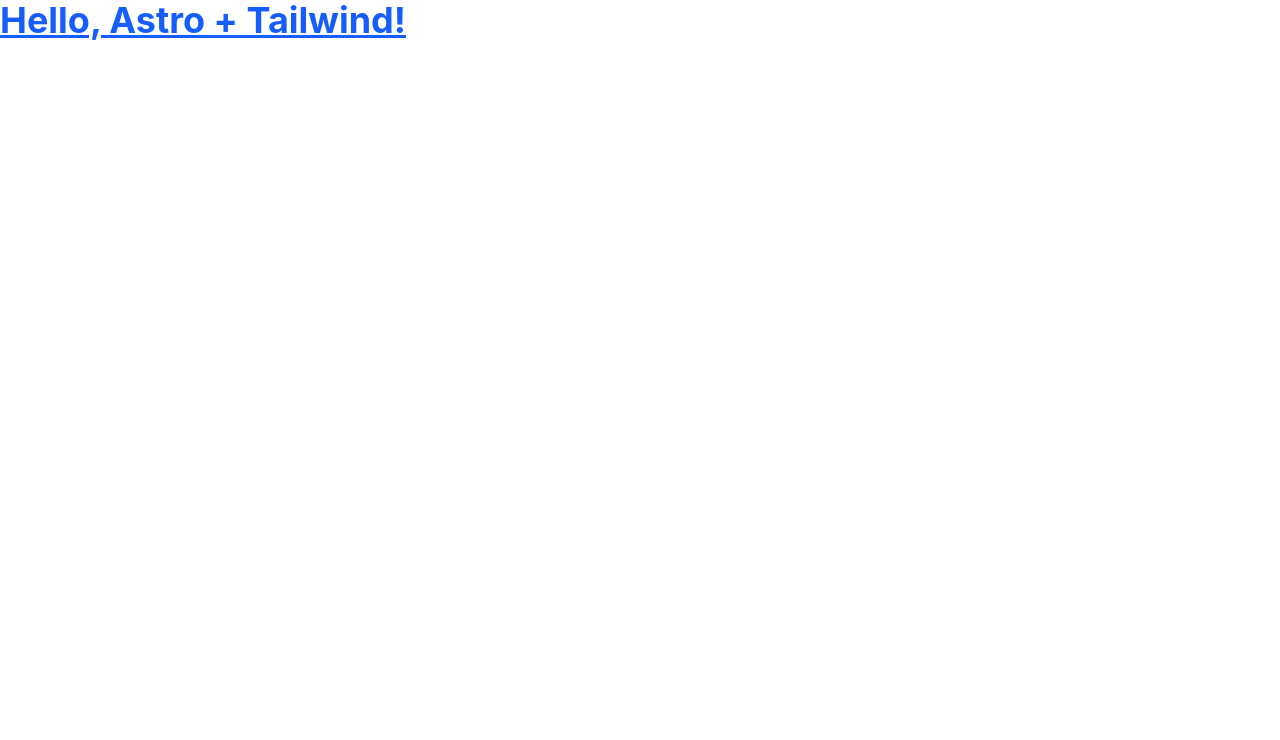
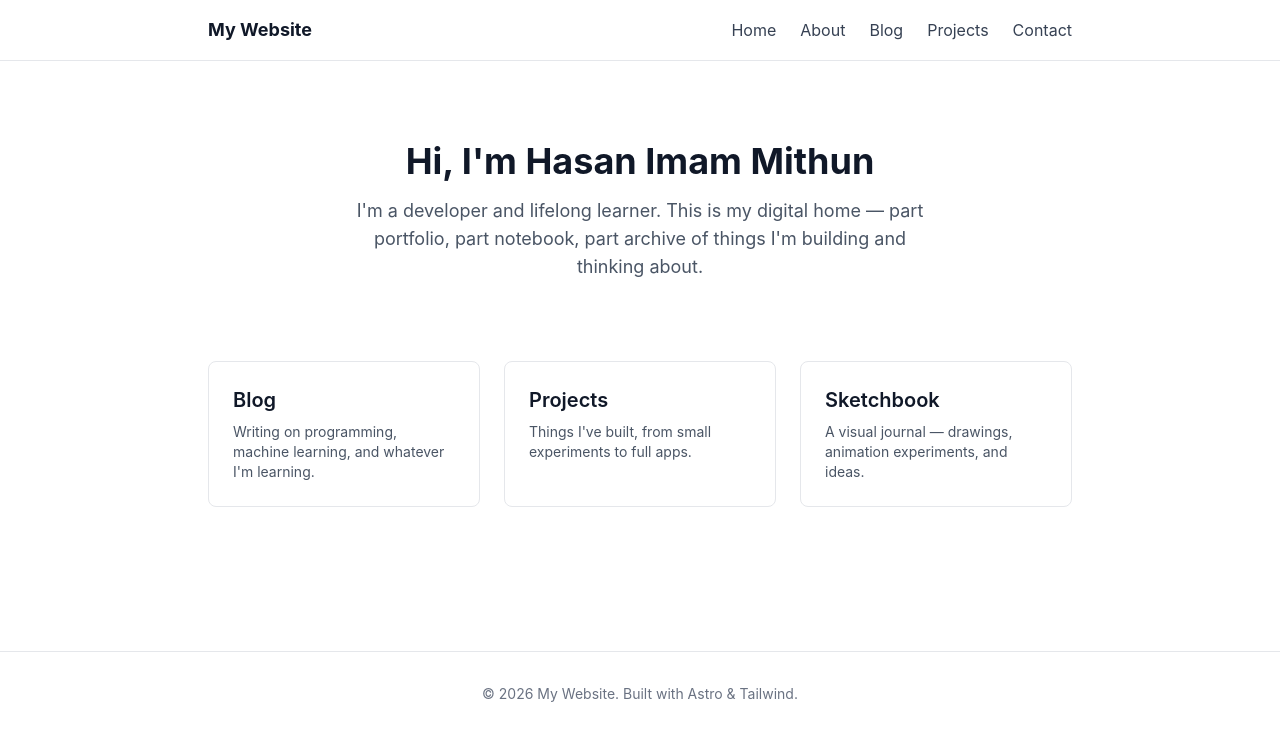
Before and after one commit to HI-Mithun/HowToMithun, an Astro site: page / in a window 1280 px wide. Built offline with nearby package versions, Linux system fonts and the light colour scheme; Astro itself is replaced by a stand-in of ours.

Commit message:
Navbar+Homepage Completion

```diff
--- /dev/null
+++ b/src/components/Footer.astro
@@ -0,0 +1,9 @@
+---
+const year = new Date().getFullYear();
+---
+
+<footer class="border-t border-gray-200 mt-16">
+	<div class="max-w-4xl mx-auto px-4 py-8 text-sm text-gray-500 text-center">
+		<p>&copy; {year} My Website. Built with Astro & Tailwind.</p>
+	</div>
+</footer>
--- /dev/null
+++ b/src/components/Header.astro
@@ -0,0 +1,24 @@
+---
+const navLinks = [
+	{ href: '/', label: 'Home' },
+	{ href: '/about', label: 'About' },
+	{ href: '/blog', label: 'Blog' },
+	{ href: '/projects', label: 'Projects' },
+	{ href: '/contact', label: 'Contact' },
+];
+---
+
+<header class="border-b border-gray-200">
+	<nav class="max-w-4xl mx-auto flex items-center justify-between px-4 py-4">
+		<a href="/" class="font-bold text-lg">My Website</a>
+		<ul class="flex gap-6">
+			{navLinks.map((link) => (
+				<li>
+					<a href={link.href} class="text-gray-700 hover:text-blue-600">
+						{link.label}
+					</a>
+				</li>
+			))}
+		</ul>
+	</nav>
+</header>
--- a/src/layouts/BaseLayout.astro
+++ b/src/layouts/BaseLayout.astro
@@ -1,5 +1,7 @@
 ---
 import '../styles/global.css';
+import Header from '../components/Header.astro';
+import Footer from '../components/Footer.astro';
 
 interface Props {
 	title: string;
@@ -18,6 +20,8 @@
 		<title>{title}</title>
 	</head>
 	<body class="bg-white text-gray-900">
+		<Header />
 		<slot />
+		<Footer />
 	</body>
 </html>
--- a/src/pages/index.astro
+++ b/src/pages/index.astro
@@ -1,15 +1,45 @@
 ---
-import '../styles/global.css';
+import BaseLayout from '../layouts/BaseLayout.astro';
+
+const sections = [
+	{
+		title: 'Blog',
+		description: 'Writing on programming, machine learning, and whatever I\'m learning.',
+		href: '/blog',
+	},
+	{
+		title: 'Projects',
+		description: 'Things I\'ve built, from small experiments to full apps.',
+		href: '/projects',
+	},
+	{
+		title: 'Sketchbook',
+		description: 'A visual journal — drawings, animation experiments, and ideas.',
+		href: '/sketchbook',
+	},
+];
 ---
 
-<html lang="en">
-	<head>
-		<meta charset="utf-8" />
-		<title>How To Mithun</title>
-	</head>
-	<body>
-		<h1 class="text-4xl font-bold text-blue-600 underline">
-			Hello, Astro + Tailwind!
-		</h1>
-	</body>
-</html>
+<BaseLayout title="Home | How To Mithun">
+	<main class="max-w-4xl mx-auto px-4">
+		<section class="py-20 text-center">
+			<h1 class="text-4xl font-bold mb-4">Hi, I'm Hasan Imam Mithun</h1>
+			<p class="text-lg text-gray-600 max-w-xl mx-auto">
+				I'm a developer and lifelong learner. This is my digital home —
+				part portfolio, part notebook, part archive of things I'm building and thinking about.
+			</p>
+		</section>
+
+		<section class="grid gap-6 sm:grid-cols-3 pb-20">
+			{sections.map((section) => (
+				<a
+					href={section.href}
+					class="block p-6 border border-gray-200 rounded-lg hover:border-blue-600 transition-colors"
+				>
+					<h2 class="text-xl font-semibold mb-2">{section.title}</h2>
+					<p class="text-gray-600 text-sm">{section.description}</p>
+				</a>
+			))}
+		</section>
+	</main>
+</BaseLayout>
```
Also changed, not shown: 3 other files.
